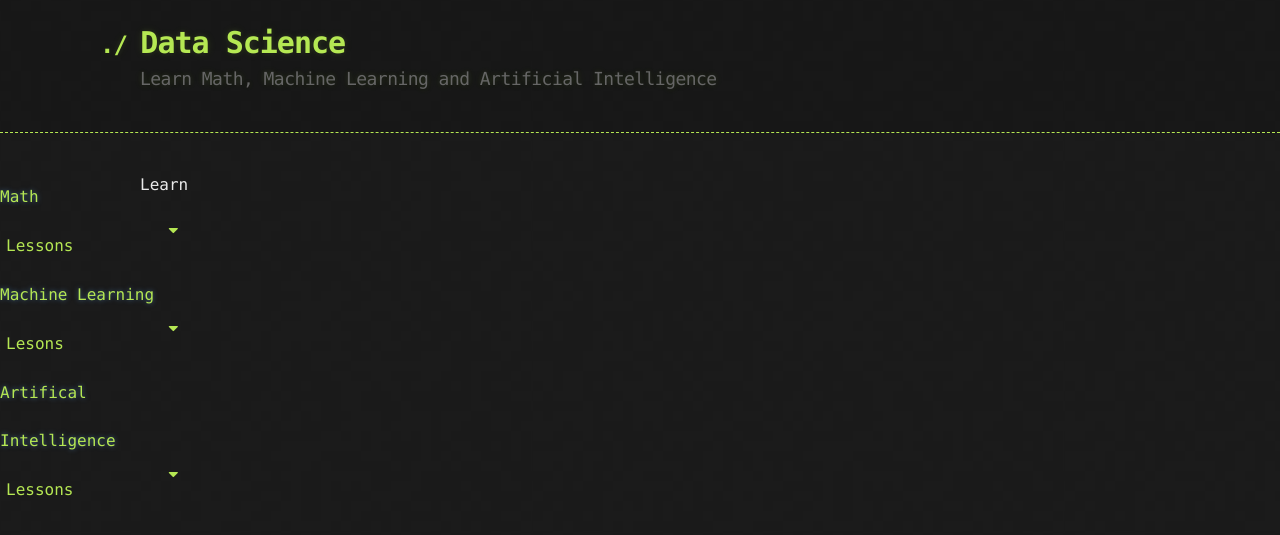
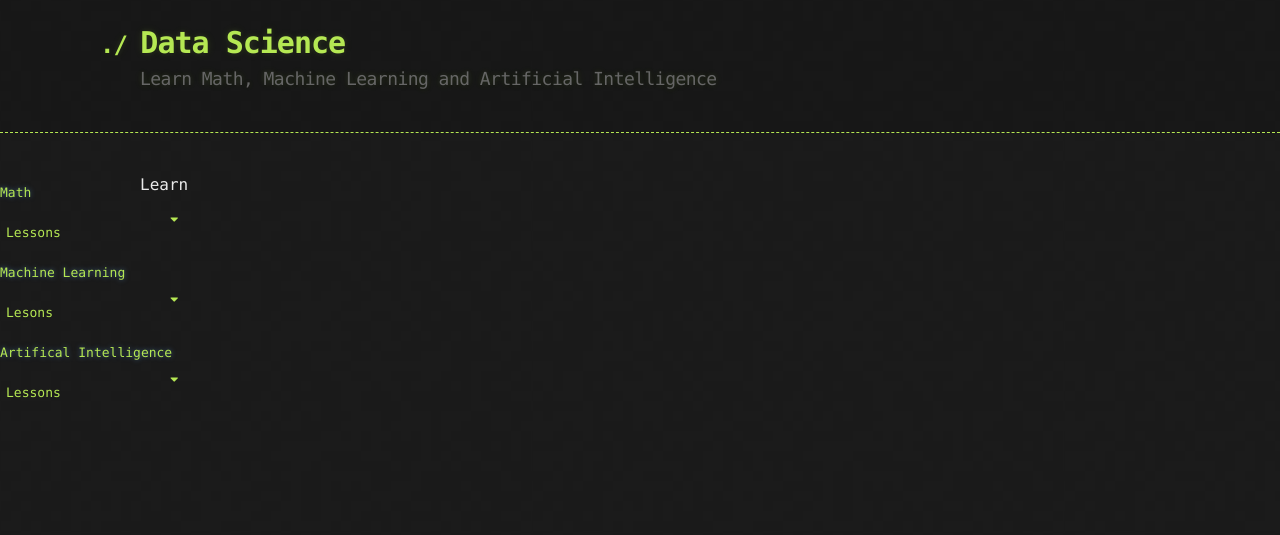
Before and after one commit to bardie/bardie.github.io, a Jekyll site: the page built from README.md, in a window 1280 px wide. Shown: the top 535 px of the page. Built offline with Jekyll 4.4.1, drawn with Linux system fonts in a browser that asks for light colours; our own code applies the rules of GitHub Pages for plain Markdown files.

Commit message:
Update jekyll-theme-hacker.scss

```diff
--- a/_sass/jekyll-theme-hacker.scss
+++ b/_sass/jekyll-theme-hacker.scss
@@ -40,7 +40,7 @@ body {
   z-index: 1;
   top: 1;
   left: 0;
-  font-size: 16px;
+  font-size: 13px;
   line-height: 3;
   font-family: Monaco, "Bitstream Vera Sans Mono", "Lucida Console", Terminal, monospace;
 }
@@ -56,7 +56,7 @@ body {
   cursor: pointer;
   outline: none;
   color: #B5E753;
-  font-size: 16px;
+  font-size: 13px;
   line-height: 3;
   font-family: Monaco, "Bitstream Vera Sans Mono", "Lucida Console", Terminal, monospace;
 }
@@ -64,7 +64,7 @@ body {
 /* On mouse-over */
 .sidenav a:hover, .dropdown-btn:hover {
   color: #B5E753;
-  font-size: 16px;
+  font-size: 13px;
   line-height: 3;
   font-family: Monaco, "Bitstream Vera Sans Mono", "Lucida Console", Terminal, monospace;
 }
@@ -72,7 +72,7 @@ body {
 /* Main content */
 .main {
   margin-left: 200px; /* Same as the width of the sidenav */
-  font-size: 20px; /* Increased text to enable scrolling */
+  font-size: 13px; /* Increased text to enable scrolling */
   padding: 0px 10px;
 }
 
@@ -86,7 +86,7 @@ body {
 .dropdown-container {
   display: none;
   padding-left: 8px;
-  font-size: 16px;
+  font-size: 13px;
   line-height: 3;
   font-family: Monaco, "Bitstream Vera Sans Mono", "Lucida Console", Terminal, monospace;
 }
```
